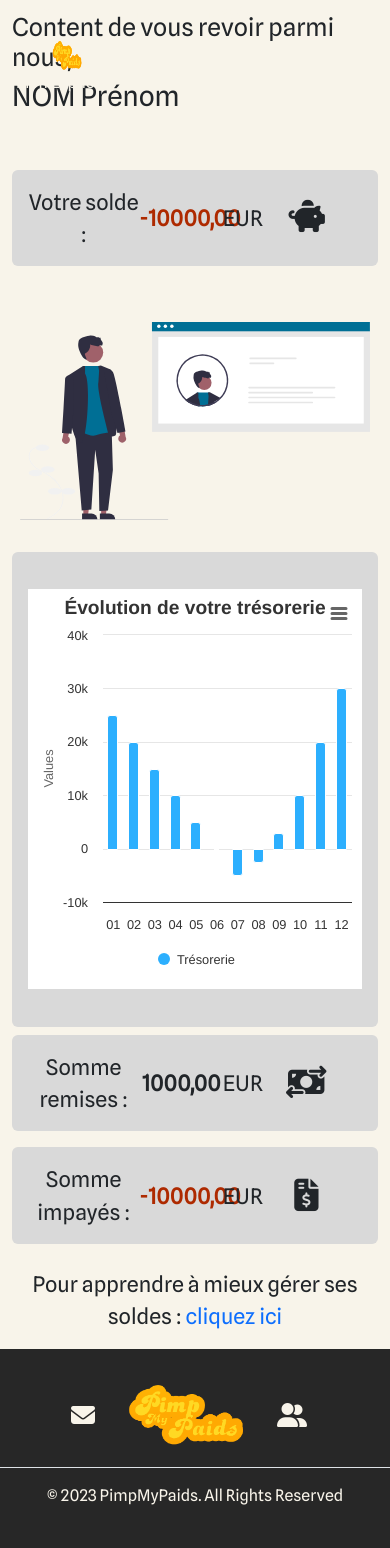
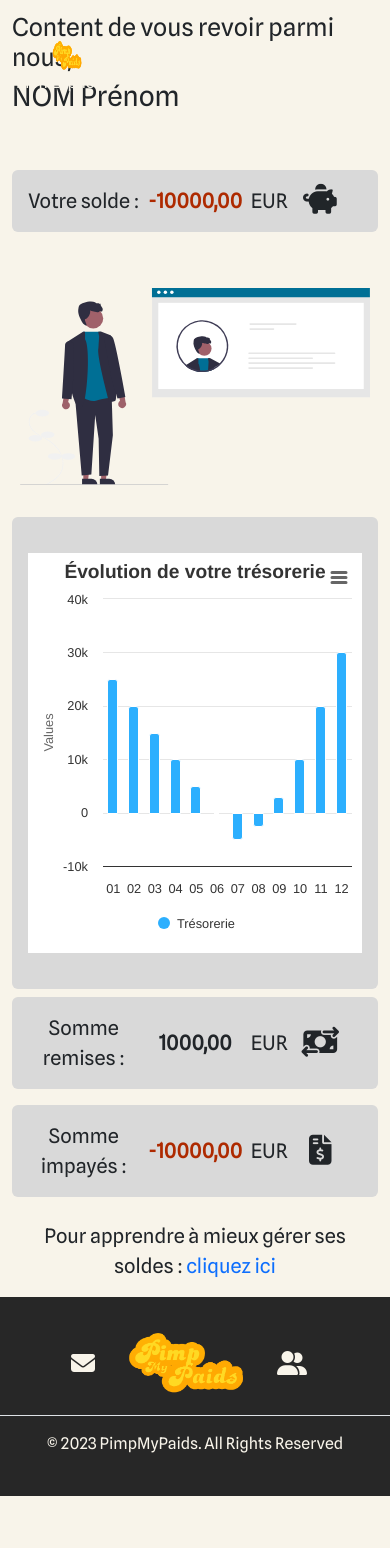
Before and after one commit to FC-Rats/PimpMyPaids, a PHP site: page /clientSpace.php in a window 390 px wide. Shown: the part 101-1649 px from the top of the page. After the commit the page ends 1597 px from the top, so only its background shows below. Run offline with PHP 8.4, Linux system fonts and the light colour scheme.

Commit message:
ALED CEST PAS RESPONSIVE

```diff
--- a/assets/css/clientSpace.css
+++ b/assets/css/clientSpace.css
@@ -10,6 +10,23 @@
 
 .row {
     height: 100% !important;
+}
+
+@media  screen and (max-width: 370px) {
+    .bg-grey span {
+        font-size: 15px;
+    }
+
+    .bg-grey .fa-xl {
+        font-size: 1.2;
+        padding-left: 10px;
+    }
+
+    #container-soldes {
+        max-width: 270px!important;
+        margin: 0!important;
+        padding: 0!important;
+    }
 }
 
 /* chart */
--- a/clientSpace.php
+++ b/clientSpace.php
@@ -32,35 +32,45 @@
       <div class="col-md-6 d-flex flex-column justify-content-center align-items-center pt-4">
         <div>
           <div class="pb-5">
-            <h2>Content de vous revoir parmi nous, </h2>
+            <h2>Content de vous revoir parmi nous,</h2>
             <h1>NOM Prénom</h1>
           </div>
-          <div class="rounded p-3 bg-grey fs-4 d-flex align-items-center justify-content-center text-center col-12">
-            <span class="col-4">Votre solde : </span><span class="fw-bold col-3" id="solde">-10000,00</span><span class="col-1" id="devise"> EUR</span><i class="fa-solid fa-piggy-bank fa-xl fa-bounce col-4"></i>
+          <div class="rounded p-3 bg-grey fs-5 d-flex align-items-center justify-content-center text-center col-12">
+            <span class="col-4">Votre solde :</span>
+            <span class="fw-bold col-4" id="solde">-10000,00</span>
+            <span class="col-1" id="devise">EUR</span>
+            <i class="fa-solid fa-piggy-bank fa-xl fa-bounce col-3"></i>
           </div>
           <div class="align-items-center justify-content-center text-center pt-5">
             <img class="p-2 img-fluid" src="assets/img/profile.svg" alt="Profil de compte" title="Profil de compte" />
           </div>
         </div>
       </div>
-      <div class="col-md-6 d-flex flex-column align-items-center justify-content-center h-100 pt-4">
-        <div class="rounded p-3 bg-grey fs-4 d-flex align-items-center justify-content-center text-center col-12">
-          <figure class="highcharts-figure col-12">
+      <div class="col-md-6 d-flex flex-column align-items-center justify-content-center pt-4">
+        <div class="rounded p-3 bg-grey fs-5 d-flex align-items-center justify-content-center text-center col-12">
+        <figure class="highcharts-figure col-12">
             <div id="container-soldes"></div>
           </figure>
         </div>
-        <div class="rounded p-3 bg-grey fs-4 d-flex align-items-center justify-content-center text-center col-12 my-2">
-          <span class="col-4">Somme remises : </span><span class="fw-bold col-3" id="remittance">1000,00</span><span class="col-1" id="devise"> EUR</span><i class="fa-solid fa-money-bill-transfer fa-xl col-4"></i></i>
+        <div class="rounded p-3 bg-grey fs-5 d-flex align-items-center justify-content-center text-center col-12 my-2">
+          <span class="col-4">Somme remises :</span>
+          <span class="fw-bold col-4" id="remittance">1000,00</span>
+          <span class="col-1" id="devise">EUR</span>
+          <i class="fa-solid fa-money-bill-transfer fa-xl col-3"></i>
         </div>
-        <div class="rounded p-3 bg-grey fs-4 d-flex align-items-center justify-content-center text-center col-12 my-2">
-          <span class="col-4">Somme impayés : </span><span class="fw-bold col-3" id="unpaids">-10000,00</span><span class="col-1" id="devise"> EUR</span><i class="fa-solid fa-file-invoice-dollar fa-xl col-4"></i>
+        <div class="rounded p-3 bg-grey fs-5 d-flex align-items-center justify-content-center text-center col-12 my-2">
+          <span class="col-4">Somme impayés :</span>
+          <span class="fw-bold col-4" id="unpaids">-10000,00</span>
+          <span class="col-1" id="devise">EUR</span>
+          <i class="fa-solid fa-file-invoice-dollar fa-xl col-3"></i>
         </div>
-        <div class="p-3 fs-4 d-flex align-items-center justify-content-center text-center col-12">
+        <div class="p-3 fs-5 d-flex align-items-center justify-content-center text-center col-12">
           <span>Pour apprendre à mieux gérer ses soldes : <a href="https://www.wikihow.com/Improve-Your-Sales" target="_blank" class="text-decoration-none">cliquez ici</a></span>
         </div>
       </div>
     </div>
   </div>
+
 
 
   <?php include('./footer.php'); ?>
```
